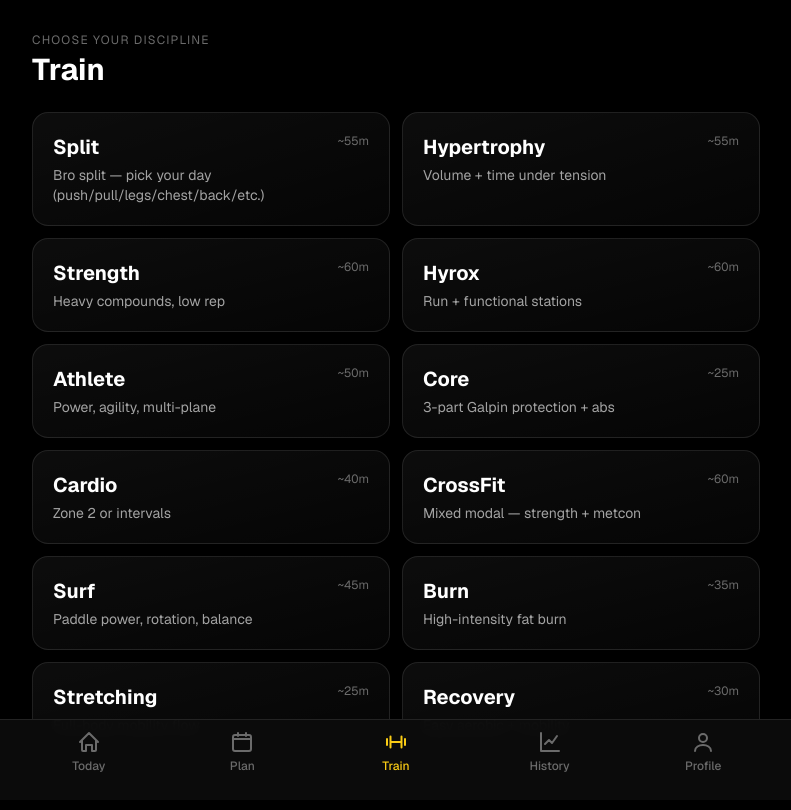
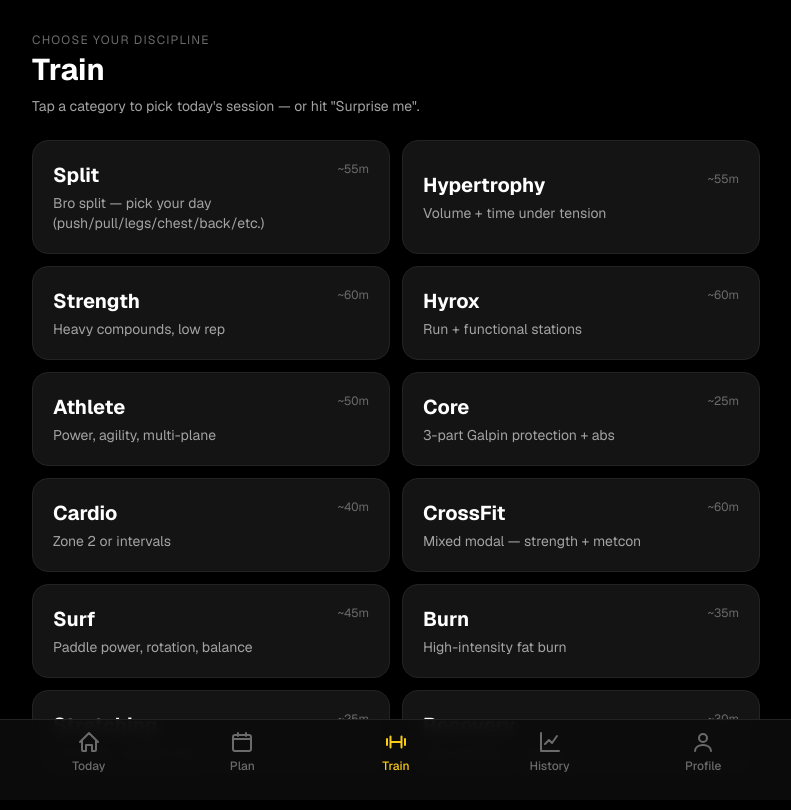
Before and after one commit to gonchiwyn/fitness-app, a Next.js app: page /workout in a window 1280 px wide. Shown: the top 810 px of the page, without its empty margins (244-1035 px from the left). Built offline with nearby package versions, Linux system fonts and the light colour scheme.

Commit message:
Train picker: choose template instead of random

```diff
--- a/src/app/workout/page.tsx
+++ b/src/app/workout/page.tsx
@@ -1,57 +1,52 @@
 "use client";
 
-import Link from "next/link";
-import { CATEGORY_BLURBS, CATEGORY_DURATION, CATEGORY_LABELS, type Category } from "@/lib/types";
+import { useState } from "react";
+import { useRouter } from "next/navigation";
+import clsx from "clsx";
+import { templatesFor } from "@/lib/data/templates";
+import {
+  CATEGORY_BLURBS,
+  CATEGORY_DURATION,
+  CATEGORY_LABELS,
+  type Category,
+} from "@/lib/types";
 
 // Personalized order: performance / functional first.
 // Beach is hidden ("less beach vibes, more strong-guy").
 const VISIBLE_CATEGORIES: Category[] = [
-  "split",        // PPL — his comfortable default
-  "hypertrophy",  // building muscle
-  "strength",     // his other staple
-  "hyrox",        // wants to explore
-  "athlete",      // power / multi-plane
-  "core",         // lumbar protection priority
-  "cardio",       // 10k Sundays + Z2 base
-  "crossfit",     // try when curious
-  "surf",         // occasional surf prep
-  "burn",         // HIIT days
-  "stretching",   // mobility
-  "recovery",     // active rest
-  // "beach" — hidden by personalization
+  "split",
+  "hypertrophy",
+  "strength",
+  "hyrox",
+  "athlete",
+  "core",
+  "cardio",
+  "crossfit",
+  "surf",
+  "burn",
+  "stretching",
+  "recovery",
 ];
 
-// Mono palette — every card is the same surface. Cleaner, less rainbow.
-const CATEGORY_ACCENTS: Record<string, string> = {
-  crossfit: "from-white/5 to-white/[0.02] border-white/10",
-  hyrox: "from-white/5 to-white/[0.02] border-white/10",
-  surf: "from-white/5 to-white/[0.02] border-white/10",
-  stretching: "from-white/5 to-white/[0.02] border-white/10",
-  athlete: "from-white/5 to-white/[0.02] border-white/10",
-  strength: "from-white/5 to-white/[0.02] border-white/10",
-  hypertrophy: "from-white/5 to-white/[0.02] border-white/10",
-  burn: "from-white/5 to-white/[0.02] border-white/10",
-  recovery: "from-white/5 to-white/[0.02] border-white/10",
-  beach: "from-white/5 to-white/[0.02] border-white/10",
-  cardio: "from-white/5 to-white/[0.02] border-white/10",
-  core: "from-white/5 to-white/[0.02] border-white/10",
-  split: "from-white/5 to-white/[0.02] border-white/10",
-};
+export default function WorkoutIndex() {
+  const [pickerCat, setPickerCat] = useState<Category | null>(null);
 
-export default function WorkoutIndex() {
   return (
     <div className="max-w-3xl mx-auto px-5 py-6 space-y-6">
       <header>
         <p className="text-xs uppercase tracking-widest text-text-dim">Choose your discipline</p>
         <h1 className="text-3xl font-bold mt-1">Train</h1>
+        <p className="text-sm text-text-muted mt-2">
+          Tap a category to pick today&apos;s session — or hit &quot;Surprise me&quot;.
+        </p>
       </header>
 
       <div className="grid grid-cols-1 sm:grid-cols-2 gap-3">
         {VISIBLE_CATEGORIES.map((cat) => (
-          <Link
+          <button
             key={cat}
-            href={`/workout/${cat}`}
-            className={`block rounded-2xl p-5 bg-gradient-to-br border ${CATEGORY_ACCENTS[cat]} hover:scale-[1.02] transition-transform active:scale-100`}
+            onClick={() => setPickerCat(cat)}
+            className="block rounded-2xl p-5 bg-bg-card border border-border hover:border-accent/40 transition-colors text-left"
           >
             <div className="flex items-start justify-between">
               <div>
@@ -62,8 +57,89 @@ export default function WorkoutIndex() {
                 ~{CATEGORY_DURATION[cat]}m
               </div>
             </div>
-          </Link>
+          </button>
         ))}
+      </div>
+
+      {pickerCat && (
+        <TemplatePicker
+          category={pickerCat}
+          onClose={() => setPickerCat(null)}
+        />
+      )}
+    </div>
+  );
+}
+
+function TemplatePicker({
+  category,
+  onClose,
+}: {
+  category: Category;
+  onClose: () => void;
+}) {
+  const router = useRouter();
+  const templates = templatesFor(category);
+
+  const pickRandom = () => {
+    router.push(`/workout/${category}`);
+  };
+
+  const pickTemplate = (templateId: string) => {
+    router.push(`/workout/${category}?template=${templateId}`);
+  };
+
+  return (
+    <div
+      className="fixed inset-0 bg-black/70 z-50 flex items-end sm:items-center justify-center p-4"
+      onClick={onClose}
+    >
+      <div
+        className="bg-bg-elevated border border-border rounded-2xl p-5 max-w-md w-full max-h-[85vh] overflow-y-auto"
+        onClick={(e) => e.stopPropagation()}
+      >
+        <div className="flex items-center justify-between mb-4">
+          <h3 className="text-lg font-bold">
+            {CATEGORY_LABELS[category]}
+            <span className="text-text-dim text-sm font-normal ml-2">
+              · pick a session
+            </span>
+          </h3>
+          <button onClick={onClose} className="text-text-dim text-2xl leading-none">
+            ×
+          </button>
+        </div>
+
+        <button
+          onClick={pickRandom}
+          className={clsx(
+            "w-full text-left p-3 rounded-xl border bg-accent/10 border-accent/40 mb-2"
+          )}
+        >
+          <div className="font-medium">↻ Surprise me</div>
+          <div className="text-xs text-text-dim mt-0.5">
+            Random pick — variety guaranteed
+          </div>
+        </button>
+
+        {templates.length > 0 && (
+          <div className="text-[10px] uppercase tracking-widest text-text-dim font-semibold pt-3 pb-1 px-1">
+            Or pick a specific session
+          </div>
+        )}
+
+        <div className="space-y-1.5">
+          {templates.map((t) => (
+            <button
+              key={t.id}
+              onClick={() => pickTemplate(t.id)}
+              className="w-full text-left p-3 rounded-xl border bg-bg-card border-border hover:border-accent/40 transition-colors"
+            >
+              <div className="font-medium">{t.name}</div>
+              <div className="text-xs text-text-dim mt-0.5">{t.description}</div>
+            </button>
+          ))}
+        </div>
       </div>
     </div>
   );
```
